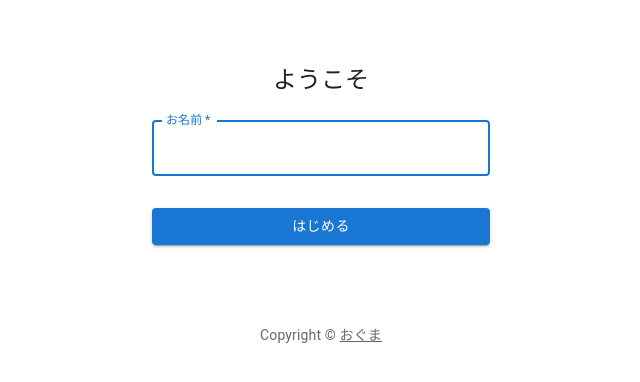
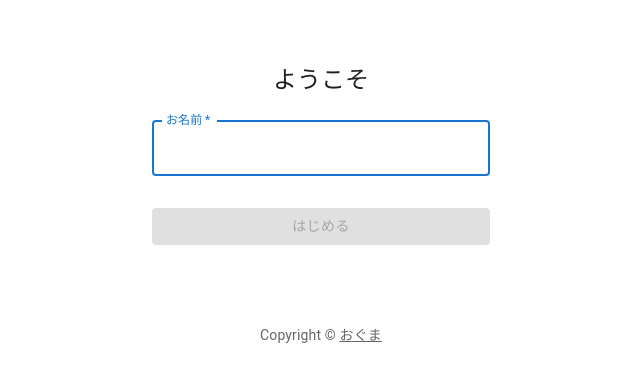
Before and after one commit to Oguma1028/hamu-pro, a React (Create React App) app: page / in a window 1280 px wide. Shown: the top 382 px of the page, without its empty margins (319-959 px from the left). Built offline with nearby package versions, Linux system fonts and the light colour scheme.

Commit message:
setNameのButtonを作成

```diff
--- a/src/components/SignIn.js
+++ b/src/components/SignIn.js
@@ -1,4 +1,4 @@
-import * as React from "react";
+import React, { useState, useEffect } from "react";
 import Button from "@mui/material/Button";
 import CssBaseline from "@mui/material/CssBaseline";
 import TextField from "@mui/material/TextField";
@@ -32,14 +32,15 @@
 const theme = createTheme();
 
 export default function SignIn({ setName }) {
-  const handleSubmit = (event) => {
-    event.preventDefault();
-    const data = new FormData(event.currentTarget);
-    console.log({
-      email: data.get("email"),
-      password: data.get("password"),
-    });
-  };
+  const [disabled, setDisabled] = useState(true);
+  const [string, setString] = useState("");
+
+  console.log(disabled, string);
+
+  useEffect(() => {
+    const disable = string === "";
+    setDisabled(disable);
+  }, [string]);
 
   return (
     <ThemeProvider theme={theme}>
@@ -56,12 +57,7 @@
           <Typography component="h1" variant="h5">
             ようこそ
           </Typography>
-          <Box
-            component="form"
-            onSubmit={handleSubmit}
-            noValidate
-            sx={{ mt: 1 }}
-          >
+          <Box component="form" noValidate sx={{ mt: 1 }}>
             <TextField
               margin="normal"
               required
@@ -70,13 +66,18 @@
               label="お名前"
               name="name"
               autoFocus
+              onChange={(e) => setString(e.target.value)}
             />
 
             <Button
-              type="submit"
+              type="button"
               fullWidth
               variant="contained"
               sx={{ mt: 3, mb: 2 }}
+              disabled={disabled}
+              onClick={() => {
+                setName(string);
+              }}
             >
               はじめる
             </Button>
```
